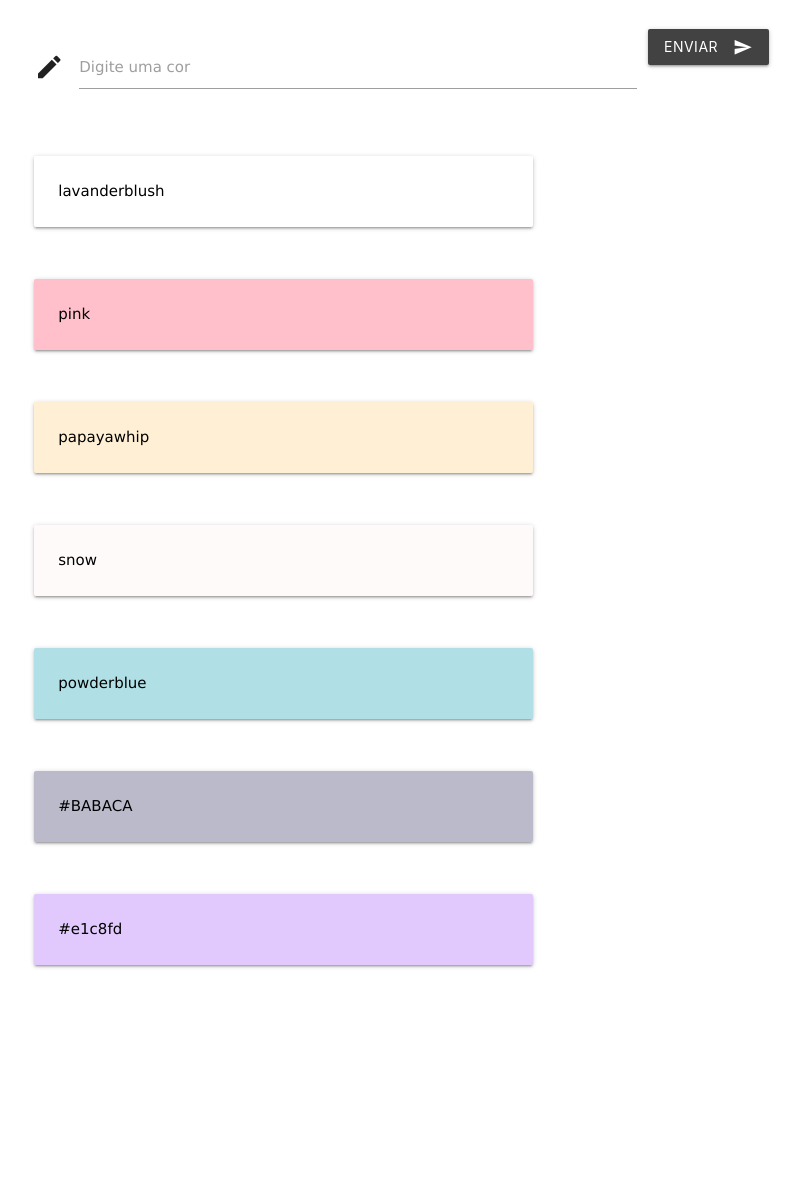
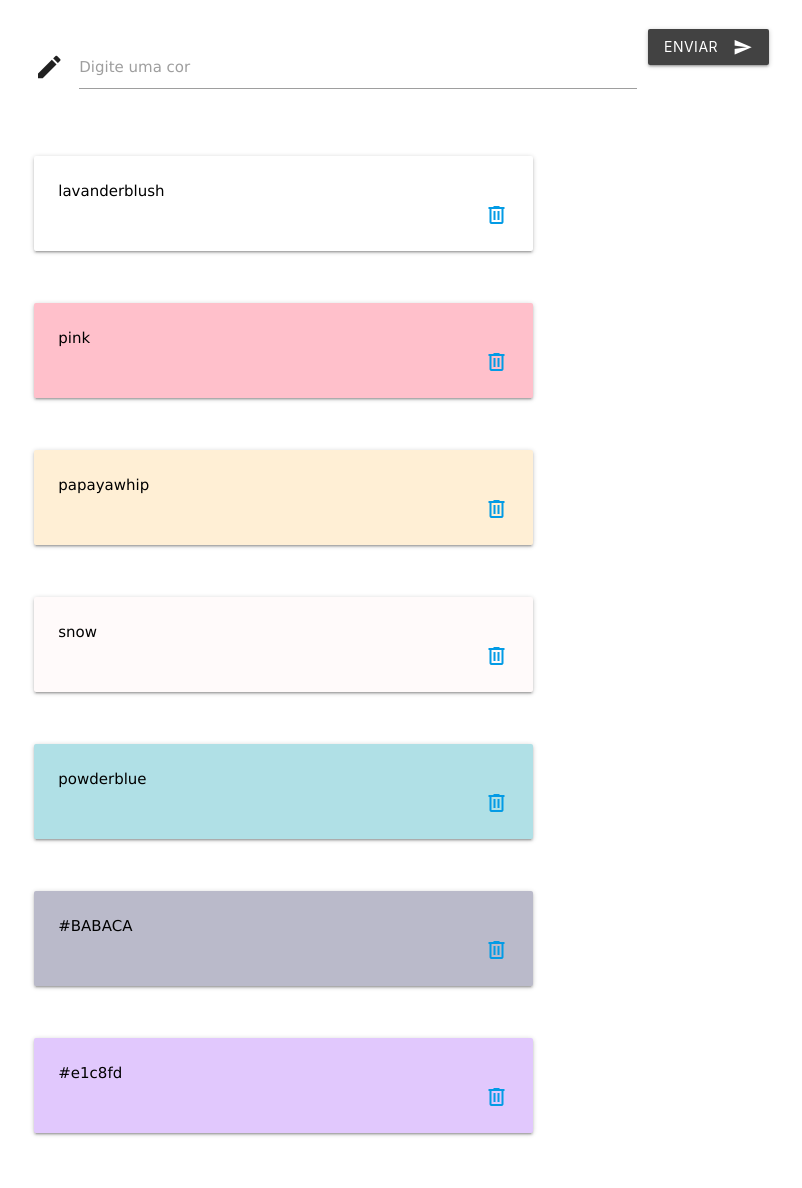
Before and after one commit to eduardavirgilio/projeto_random_template, a Flask app: page /cadastro-cores in a window 1280 px wide. Shown: the part 140-1328 px from the top of the page, without its empty margins (7-809 px from the left). Before the commit the page ends 1108 px from the top, so only its background shows below. Run offline with Flask 3, Linux system fonts and the light colour scheme.

Commit message:
add o delete

```diff
--- a/app.py
+++ b/app.py
@@ -60,9 +60,14 @@ def post_cadastrarcores():
     lista_cores.append (cor_vinda_do_html)
     return redirect("/cadastro-cores")
 
+
+
 # lista_imagens_html = lista_imagens,
 
 #-----------------------------------------------------------------------------
 
+#post - enviar uma informação
+#get pegar uma informação
+
 #rodar o site
 app.run(debug=True)
--- a/templates/cadastro-cores.html
+++ b/templates/cadastro-cores.html
@@ -17,6 +17,8 @@
      <link href="https://fonts.googleapis.com/icon?family=Material+Icons" rel="stylesheet">
 
      <link rel="stylesheet" href="/static/css/cadastro.css">
+
+     <link rel="stylesheet" href="https://fonts.googleapis.com/css2?family=Material+Symbols+Outlined:opsz,wght,FILL,GRAD@20..48,100..700,0..1,-50..200&icon_names=delete" />
 
 </head>
 <body>
@@ -45,6 +47,7 @@
     <!-- caixa de texto para o cadastro das frases -->
 
     <div class="row">
+      <!-- o form action manda pro python -->
         <form class="col s12" action="/post/cadastrarcores" method="post">
           <div class="row ">
             <div class="input-field col s6">
@@ -67,6 +70,11 @@
               <div class="card-panel" style="background-color: {{cor}};">
                 <span class="black-text">{{cor}}
                 </span>
+                <a href="" style="display: flex; justify-content: end;">
+                  <span class="material-symbols-outlined">
+                    delete
+                  </span>
+                </a>
               </div>
             </div>
           </div>
```
